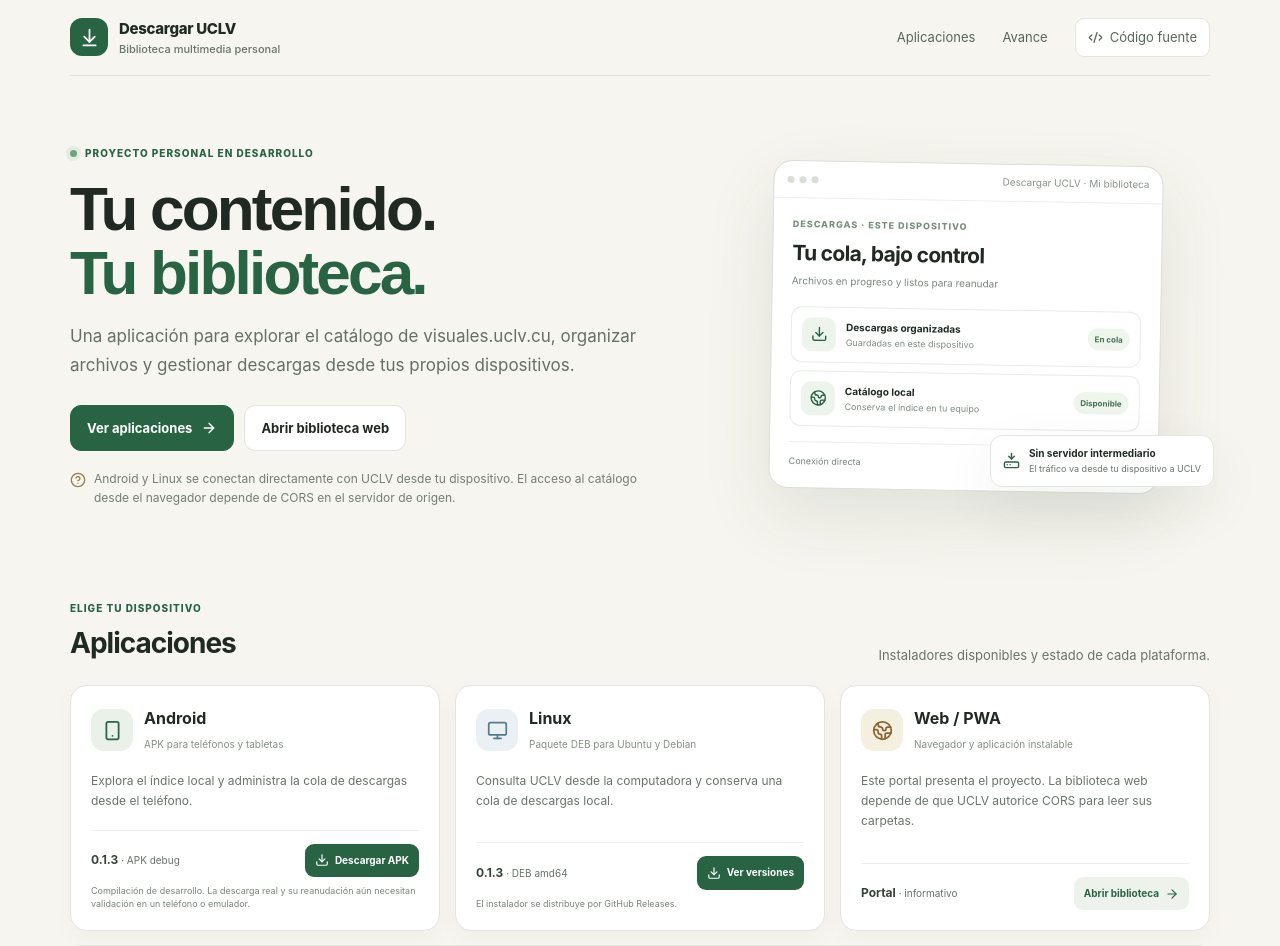
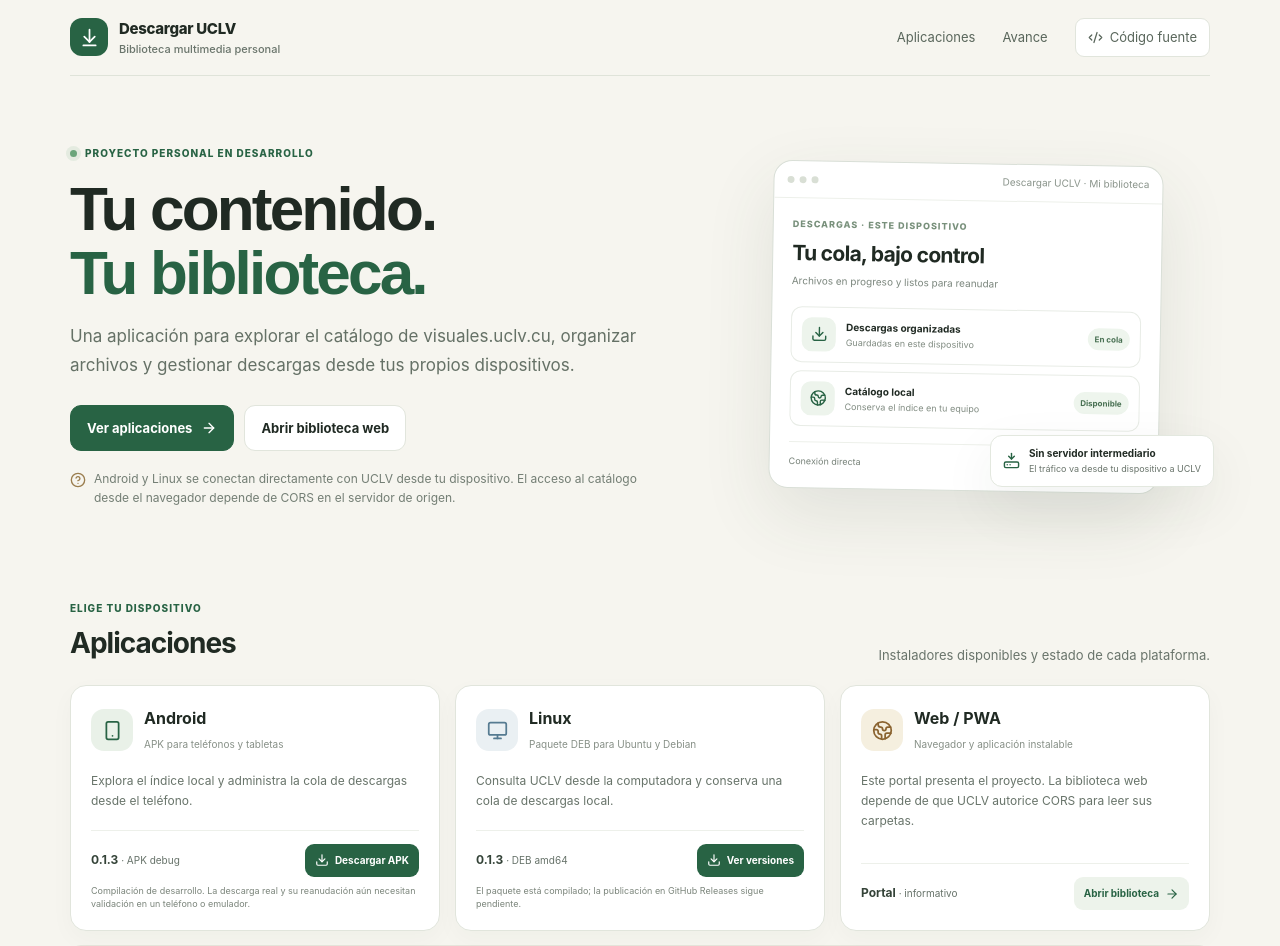
Before and after one commit to DannyFiallo030503/DescargarUCLV, a React (Vite) app: page / in a window 1280 px wide. Shown: the top 946 px of the page. Built offline with nearby package versions, Linux system fonts and the light colour scheme; what @capacitor/core would draw is missing.

Commit message:
Clarify Linux release availability on portal

```diff
--- a/src/Portal.tsx
+++ b/src/Portal.tsx
@@ -40,7 +40,7 @@ export default function Portal() {
       <section id="apps" className="portal-section"><div className="portal-section-heading"><div><label>ELIGE TU DISPOSITIVO</label><h2>Aplicaciones</h2></div><p>Instaladores disponibles y estado de cada plataforma.</p></div>
         <div className="app-cards">
           <article className="app-card"><div className="app-card-head"><span className="app-icon android"><Smartphone size={21}/></span><span><h3>Android</h3><small>APK para teléfonos y tabletas</small></span></div><p>Explora el índice local y administra la cola de descargas desde el teléfono.</p><div className="app-card-foot"><span><b>{android?.version ?? '0.1.3'}</b> · {android?.format ?? 'APK debug'}</span>{android?.url ? <a className="get-app" href={android.url} download><Download size={14}/> Descargar APK</a> : <span className="app-pending">Preparando</span>}</div><small className="card-note">{android?.notes ?? 'Compilación preparada.'}</small></article>
-          <article className="app-card"><div className="app-card-head"><span className="app-icon linux"><Monitor size={21}/></span><span><h3>Linux</h3><small>Paquete DEB para Ubuntu y Debian</small></span></div><p>Consulta UCLV desde la computadora y conserva una cola de descargas local.</p><div className="app-card-foot"><span><b>{linux?.version ?? '0.1.3'}</b> · {linux?.format ?? 'DEB amd64'}</span><a className="get-app" href={releasePage} target="_blank" rel="noreferrer"><Download size={14}/> Ver versiones</a></div><small className="card-note">El instalador se distribuye por GitHub Releases.</small></article>
+          <article className="app-card"><div className="app-card-head"><span className="app-icon linux"><Monitor size={21}/></span><span><h3>Linux</h3><small>Paquete DEB para Ubuntu y Debian</small></span></div><p>Consulta UCLV desde la computadora y conserva una cola de descargas local.</p><div className="app-card-foot"><span><b>{linux?.version ?? '0.1.3'}</b> · {linux?.format ?? 'DEB amd64'}</span><a className="get-app" href={releasePage} target="_blank" rel="noreferrer"><Download size={14}/> Ver versiones</a></div><small className="card-note">{linux?.status === 'published' ? linux.notes : 'El paquete está compilado; la publicación en GitHub Releases sigue pendiente.'}</small></article>
           <article className="app-card web-card"><div className="app-card-head"><span className="app-icon web"><Globe2 size={21}/></span><span><h3>Web / PWA</h3><small>Navegador y aplicación instalable</small></span></div><p>Este portal presenta el proyecto. La biblioteca web depende de que UCLV autorice CORS para leer sus carpetas.</p><div className="app-card-foot"><span><b>Portal</b> · informativo</span><a className="get-app secondary" href="/biblioteca">Abrir biblioteca <ArrowRight size={14}/></a></div></article>
         </div>
         <div className="portal-note"><CircleHelp size={17}/><span><b>Sobre las descargas:</b> los instaladores Android y Linux se conectan directamente desde el dispositivo con visuales.uclv.cu. Vercel sirve este portal; no participa en el catálogo ni en las transferencias.</span></div>
```
Also changed, not shown: 1 other file (tests, documents, lock files or other folders).
